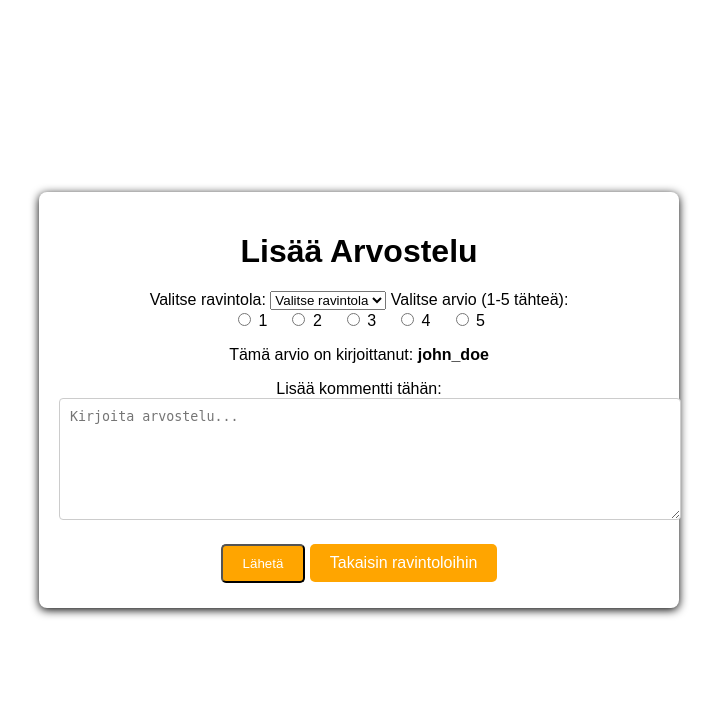
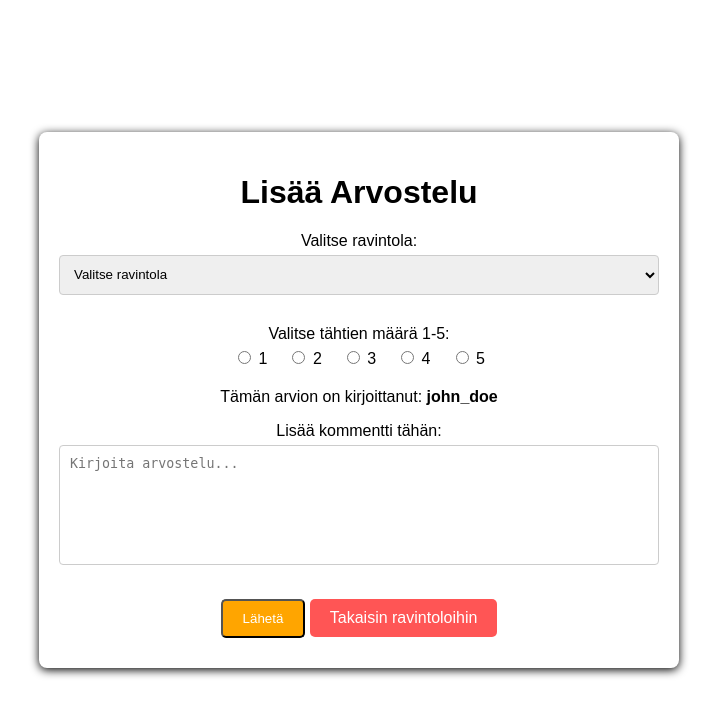
Before and after one commit to BjornKhermik10/ravintola-sovellus-tsoha, a Flask app: template templates/add_review.html in a window 1280 px wide. Shown: the top 716 px of the page, without its empty margins (281-998 px from the left). Run offline with Flask 3, Linux system fonts and the light colour scheme; the template is opened without the code that fills it, so the values that code supplies are empty; a user stored in the database is signed in.

Commit message:
added some visuals, thanks to youtube !

```diff
--- a/app.py
+++ b/app.py
@@ -85,10 +85,16 @@ def is_admin():
 
 @app.route("/restaurants")
 def restaurants():
-    sql_query = "SELECT restaurant_id, name, description, opening_hours FROM restaurants"
+    #tässä meni aivan liian kauan
+    sql_query = """SELECT r.restaurant_id, r.name, r.description, r.opening_hours, COALESCE(AVG(rv.rating), 0)
+                AS average_rating FROM restaurants r
+                LEFT JOIN review rv ON r.restaurant_id = rv.restaurant_id
+                GROUP BY r.restaurant_id
+                ORDER BY average_rating DESC"""
     result = db.session.execute(text(sql_query))
     restaurants = result.fetchall()
     return render_template("restaurants.html", restaurants=restaurants)
+
 
 
 @app.route("/web_dev_page")
--- a/templates/add_review.html
+++ b/templates/add_review.html
@@ -25,10 +25,24 @@
             width: 600px;
         }
 
+        label {
+            display: block;
+            margin: 15px 0 5px;
+        }
+
+        select {
+            width: 100%;
+            padding: 10px;
+            margin-bottom: 15px;
+            border: 1px solid #ccc;
+            border-radius: 4px;
+            height: 40px;
+        }
+
         .rating {
             display: flex;
             justify-content: center;
-            margin-bottom: 15px;
+            margin-bottom: 20px;
         }
 
         .rating label {
@@ -37,21 +51,30 @@
 
         textarea {
             width: 100%;
-            height: 100px;
+            height: 120px;
             padding: 10px;
-            margin-bottom: 15px;
+            margin-bottom: 20px;
             border: 1px solid #ccc;
             border-radius: 4px;
+            resize: none; /* Prevents resizing */
+            box-sizing: border-box; /* Ensures padding and border are included in width */
         }
 
         .button {
             padding: 10px 20px;
-            background-color: orange;
             color: white;
             text-decoration: none;
             border-radius: 5px;
             display: inline-block;
-            margin: 5px 0;
+            margin: 10px 0;
+        }
+
+        .button.submit {
+            background-color: orange;
+        }
+
+        .button.back {
+            background-color: rgb(255, 85, 85);
         }
     </style>
 </head>
@@ -68,7 +91,7 @@
                 {% endfor %}
             </select>
 
-            <label>Valitse arvio (1-5 tähteä):</label>
+            <label>Valitse tähtien määrä 1-5:</label>
             <div class="rating">
                 <label><input type="radio" name="rating" value="1" required> 1</label>
                 <label><input type="radio" name="rating" value="2"> 2</label>
@@ -77,13 +100,13 @@
                 <label><input type="radio" name="rating" value="5"> 5</label>
             </div>
 
-            <p>Tämä arvio on kirjoittanut: <strong>{{ session.username }}</strong></p>
+            <p>Tämän arvion on kirjoittanut: <strong>{{ session.username }}</strong></p>
 
             <label for="comment">Lisää kommentti tähän:</label>
             <textarea id="comment" name="comment" placeholder="Kirjoita arvostelu..." required></textarea>
 
-            <button type="submit" class="button">Lähetä</button>
-            <a href="{{ url_for('restaurants') }}" class="button">Takaisin ravintoloihin</a>
+            <button type="submit" class="button submit">Lähetä</button>
+            <a href="{{ url_for('restaurants') }}" class="button back">Takaisin ravintoloihin</a>
         </form>
     </div>
 </body>
--- a/templates/reviews.html
+++ b/templates/reviews.html
@@ -38,6 +38,6 @@
         {% endif %}
     </ul>
 
-    <a href="{{ url_for('restaurants') }}" style="padding: 10px 20px; background-color: orange; color: white; text-decoration: none; border-radius: 5px;">Takaisin ravintoloihin</a>
+    <a href="{{ url_for('restaurants') }}" style="padding: 10px 20px; background-color: rgb(255, 85, 85); color: white; text-decoration: none; border-radius: 5px;">Takaisin ravintoloihin</a>
 </body>
 </html>
```
Also changed, not shown: templates/restaurants.html (+4 -3 lines).
